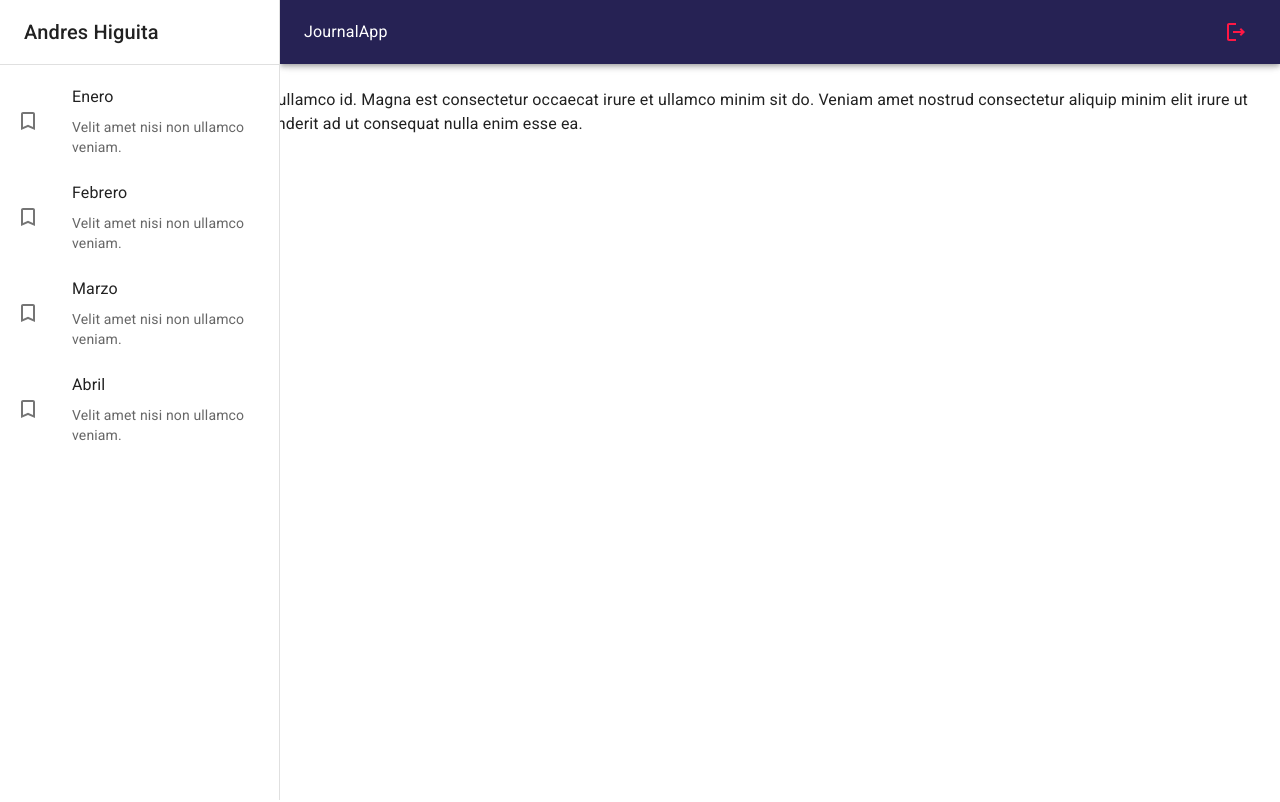
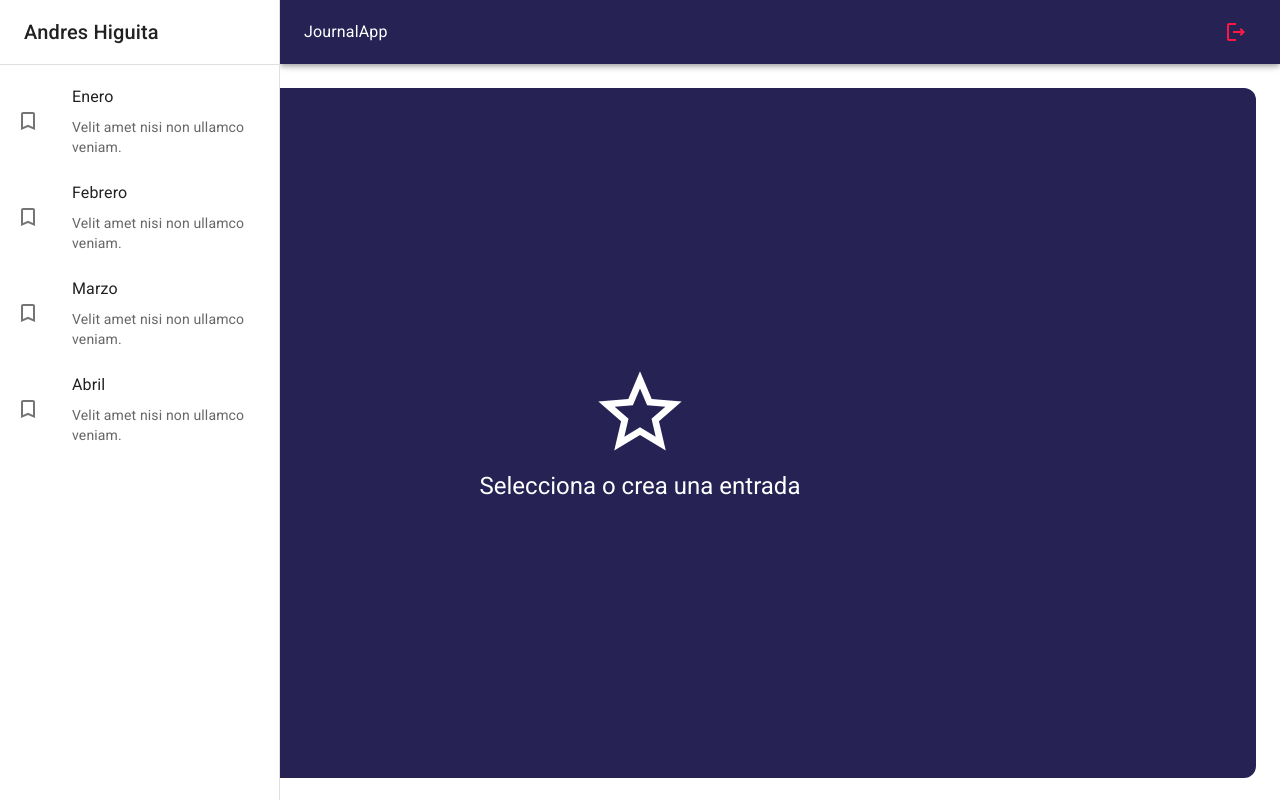
Before and after one commit to AndresHiguitaAMG/Proyecto-JournalApp, a React (Vite) app in the folder client/: page / in a window 1280 px wide. Built offline with nearby package versions, Linux system fonts and the light colour scheme.

Commit message:
component NothingSelectedView - Nothing selected

```diff
--- a/client/src/journal/components/SideBar.jsx
+++ b/client/src/journal/components/SideBar.jsx
@@ -16,7 +16,7 @@
           }}
           >
             <Toolbar>
-              <Typography variant="h6" nowRap component="div">Andres Higuita</Typography>
+              <Typography variant="h6" noWrap component="div">Andres Higuita</Typography>
             </Toolbar>
             <Divider />
             <List>
--- a/client/src/journal/pages/JournalPage.jsx
+++ b/client/src/journal/pages/JournalPage.jsx
@@ -1,10 +1,11 @@
-import { Typography } from "@mui/material"
 import { JournalLayout } from "../Layout/JournalLayout";
+import { NothingSelectedView } from '../views';
 
 export const JournalPage = () => {
   return (
     <JournalLayout>
-      <Typography>Pariatur culpa nulla minim nostrud ullamco id. Magna est consectetur occaecat irure et ullamco minim sit do. Veniam amet nostrud consectetur aliquip minim elit irure ut pariatur. Do exercitation ex reprehenderit ad ut consequat nulla enim esse ea.</Typography>
+      {/* <Typography>Pariatur culpa nulla minim nostrud ullamco id. Magna est consectetur occaecat irure et ullamco minim sit do. Veniam amet nostrud consectetur aliquip minim elit irure ut pariatur. Do exercitation ex reprehenderit ad ut consequat nulla enim esse ea.</Typography> */}
+      <NothingSelectedView />
     </JournalLayout>
   )
 };
--- /dev/null
+++ b/client/src/journal/views/NothingSelectedView.jsx
@@ -0,0 +1,22 @@
+import { StarOutline } from '@mui/icons-material';
+import { Grid, Typography } from '@mui/material';
+
+export const NothingSelectedView = () => {
+  return (
+    <Grid
+        container
+        spacing={0}
+        direction="column"
+        alignItems="center"
+        justifyContent="center"
+        sx={{minHeight: "calc(100vh - 110px)", backgroundColor: "primary.main", borderRadius: 3}}
+    >
+      <Grid item xs={12}>
+        <StarOutline sx={{fontSize: 100, color: "white"}}/>
+      </Grid>
+      <Grid item xs={12}>
+        <Typography color="white" variant="h5">Selecciona o crea una entrada</Typography>
+      </Grid>
+    </Grid>
+  )
+};
--- /dev/null
+++ b/client/src/journal/views/index.js
@@ -0,0 +1 @@
+export * from './NothingSelectedView';
```
